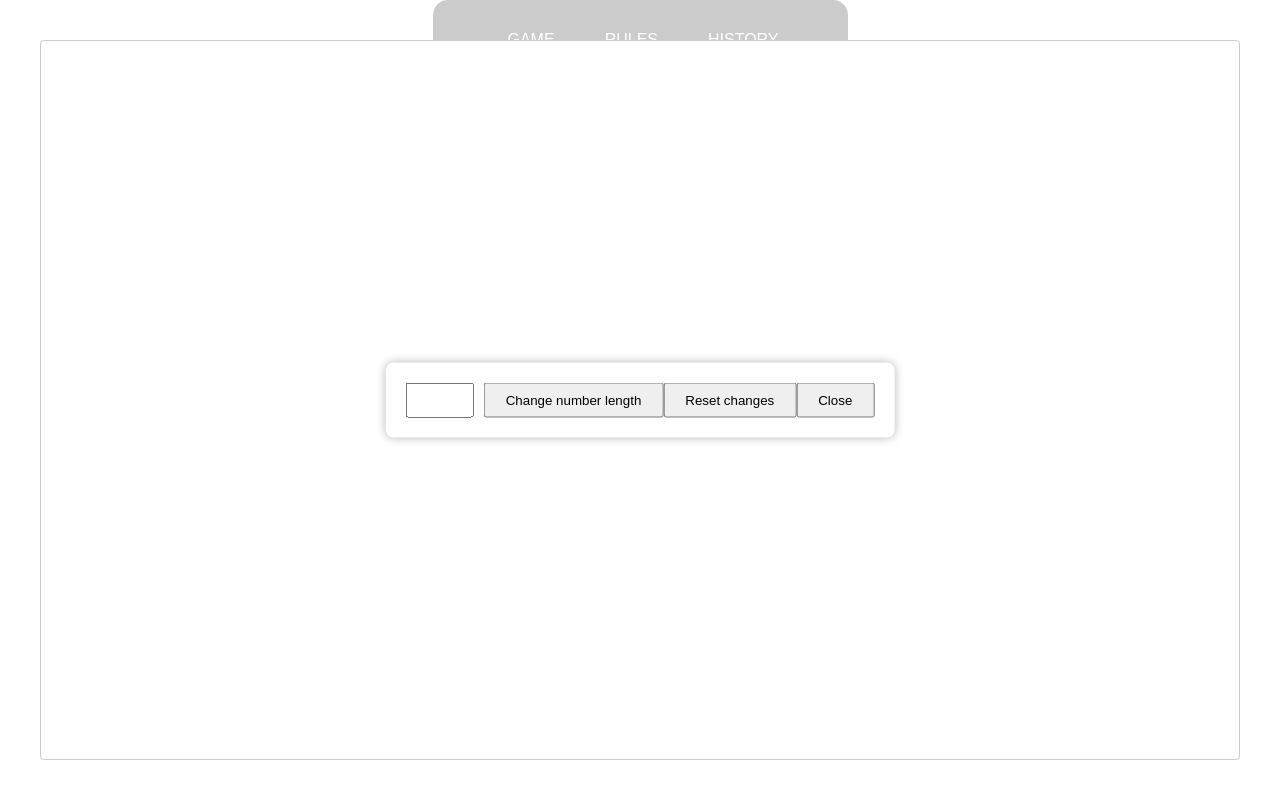
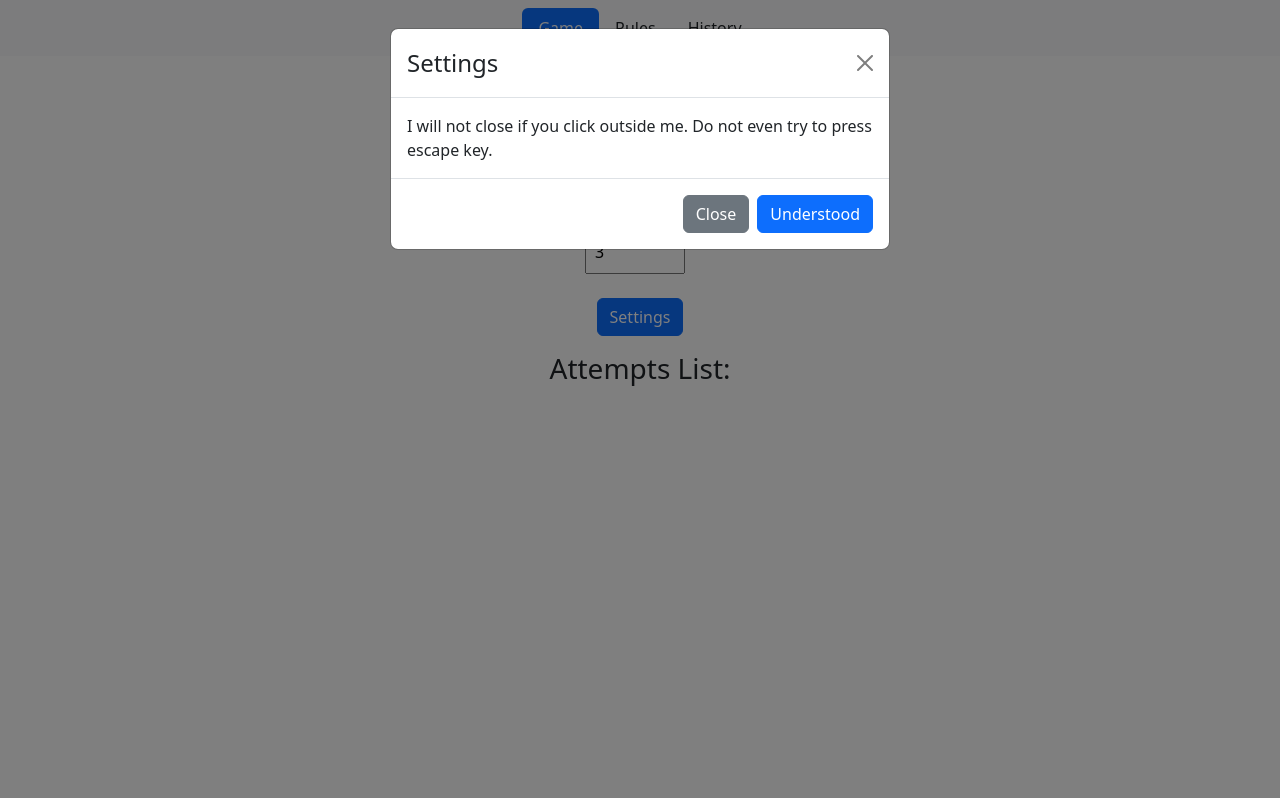
Before and after one commit to ImWeffi/Bulls_Cows, a React (Create React App) app: page /game in a window 1280 px wide. Both pictures are taken after a click on the button "Settings". Built offline with nearby package versions, Linux system fonts and the light colour scheme.

Commit message:
Added bootstrap + debugging

```diff
--- a/src/components/AttemptsList.jsx
+++ b/src/components/AttemptsList.jsx
@@ -1,12 +1,13 @@
 import React from "react";
-import "../styles/AttemptsList.css";
+
+import 'bootstrap/dist/css/bootstrap.min.css';
 const AttemptsList = ({ attempts }) => {
   return (
-    <div className="attempts-list">
+    <div className="attempts-list ">
       <h3>Attempts List:</h3>
-      <ul>
+      <ul className="list-group list-group-flush">
         {attempts.map((attempt, index) => (
-          <li key={index}>
+          <li className="list-group-item" key={index}>
             {attempt.guess}  {attempt.result} {attempt.timer}
           </li>
         ))}
--- a/src/components/Header.jsx
+++ b/src/components/Header.jsx
@@ -1,17 +1,25 @@
-import {Link} from "react-router-dom";
+import { Link } from "react-router-dom";
 
-import '../styles/Header.css'
-
-export default function Header(){
-    return (
-        <nav className="navbar">
-
-        <ul className="nav-links">
-          <li><Link to="/game">Game</Link></li>
-          <li><Link to="/rules">Rules</Link></li>
-          <li><Link to="/history">History</Link></li>
-
-        </ul>
-      </nav>
-    );
+export default function Header() {
+  return (
+    <header className="d-flex justify-content-center py-2 bg-light">
+      <ul className="nav nav-pills">
+        <li className="nav-item">
+          <Link to="/game" className="nav-link active text-light">
+            Game
+          </Link>
+        </li>
+        <li className="nav-item">
+          <Link to="/rules" className="nav-link text-dark">
+            Rules
+          </Link>
+        </li>
+        <li className="nav-item">
+          <Link to="/history" className="nav-link text-dark">
+            History
+          </Link>
+        </li>
+      </ul>
+    </header>
+  );
 }
--- a/src/components/SettingsModal.jsx
+++ b/src/components/SettingsModal.jsx
@@ -1,26 +1,42 @@
-import React from "react";
-import Modal from "react-modal";
-import "../styles/Modal.css";
-Modal.setAppElement("#root");
+import { useState } from 'react';
+import Button from 'react-bootstrap/Button';
+import Modal from 'react-bootstrap/Modal';
 
-const SettingsModal = ({ isOpen, closeModal, restartGame }) => {
+function SettingsModal() {
+  const [show, setShow] = useState(false);
+
+  const handleClose = () => setShow(false);
+  const handleShow = () => setShow(true);
+
+
   return (
-    <Modal
-      isOpen={isOpen}
-      onRequestClose={closeModal}
-      restartGame = {restartGame}
-      contentLabel="Settings Modal"
-    >
-      <div className="modal">
-        <form>
-          <input type="number" max="10" min="1" required />
-          <button onClick={restartGame}>Change number length</button>
-          <button>Reset changes</button>
-          <button onClick={closeModal}>Close</button>
-        </form>
-      </div>
-    </Modal>
+    <>
+      <Button variant="primary" onClick={handleShow}>
+        Settings
+      </Button>
+
+      <Modal
+        show={show}
+        onHide={handleClose}
+        backdrop="static"
+        keyboard={false}
+      >
+        <Modal.Header closeButton>
+          <Modal.Title>Settings</Modal.Title>
+        </Modal.Header>
+        <Modal.Body>
+          I will not close if you click outside me. Do not even try to press
+          escape key.
+        </Modal.Body>
+        <Modal.Footer>
+          <Button variant="secondary" onClick={handleClose}>
+            Close
+          </Button>
+          <Button variant="primary">Understood</Button>
+        </Modal.Footer>
+      </Modal>
+    </>
   );
-};
+}
 
 export default SettingsModal;
--- a/src/index.js
+++ b/src/index.js
@@ -3,6 +3,8 @@ import ReactDOM from 'react-dom/client';
 import './index.css';
 import App from './App';
 import reportWebVitals from './reportWebVitals';
+import 'bootstrap/dist/css/bootstrap.min.css';
+
 
 const root = ReactDOM.createRoot(document.getElementById('root'));
 root.render(
--- a/src/pages/Game.jsx
+++ b/src/pages/Game.jsx
@@ -1,9 +1,10 @@
 import Header from "../components/Header";
 import React, { useState, useEffect } from "react";
-
+import "bootstrap/dist/css/bootstrap.min.css";
 import "../styles/Game.css";
 import AttemptsList from "../components/AttemptsList";
 import SettingsModal from "../components/SettingsModal";
+
 const Game = (props) => {
   const [numberLength, setNumberLength] = useState(3);
   const [randomNumber, setRandomNumber] = useState(genrateThreeDigitNumber());
@@ -11,7 +12,6 @@ const Game = (props) => {
   const [feedback, setFeedback] = useState("");
   const [attempts, setAttempts] = useState([]);
   const [timer, setTimer] = useState(0);
-  const [modalIsOpen, setModalIsOpen] = useState(false);
 
   function genrateThreeDigitNumber() {
     const numbers = [1, 2, 3, 4, 5, 6, 7, 8, 9];
@@ -31,7 +31,13 @@ const Game = (props) => {
   }
 
   function handleGuessChange(event) {
-    setGuess(event.target.value);
+    const value = event.target.value;
+    if (/^[1-9][0-9]*$/.test(value) || value === "") {
+      const uniqueDigits = new Set(value.split(""));
+      if (uniqueDigits.size === value.length) {
+        setGuess(value);
+      }
+    }
   }
 
   function handleNumberLengthChange(event) {
@@ -86,20 +92,12 @@ const Game = (props) => {
     return () => clearInterval(interval);
   }, [guess]);
 
-  function openModal() {
-    setModalIsOpen(true);
-  }
-
-  function closeModal() {
-    setModalIsOpen(false);
-  }
-
   function restartGame() {
     startNewGame(numberLength);
   }
 
   function startNewGame(numberLength) {
-    setRandomNumber(genrateThreeDigitNumber());
+    setRandomNumber(genrateThreeDigitNumber(numberLength));
     setGuess("");
     setFeedback("");
     setAttempts([]);
@@ -124,13 +122,19 @@ const Game = (props) => {
             type="number"
             value={guess}
             onChange={handleGuessChange}
+            onKeyUp={handleGuessChange}
             max={Math.pow(10, numberLength) - 1}
             min={Math.pow(10, numberLength - 1)}
             required
           />
-
-          <button type="sumbit">Try to guess</button>
-          <button onClick={restartGame}>Restart</button>
+          <div className="btn-group" role="group">
+            <button className="btn btn-success" type="sumbit">
+              Try to guess
+            </button>
+            <button className="btn btn-danger" onClick={restartGame}>
+              Restart
+            </button>
+          </div>
 
           <p>
             You play <strong>{timer} </strong>seconds
@@ -140,9 +144,9 @@ const Game = (props) => {
           </p>
         </form>
 
-        <form >
+        <form>
           <input
-            id = "numberLengthChange"
+            id="numberLengthChange"
             type="number"
             value={numberLength}
             onChange={handleNumberLengthChange}
@@ -153,12 +157,7 @@ const Game = (props) => {
         </form>
         <br></br>
         <div>
-          <button onClick={openModal}>Settings</button>
-          <SettingsModal
-            isOpen={modalIsOpen}
-            closeModal={closeModal}
-            restartGame={restartGame}
-          ></SettingsModal>
+          <SettingsModal/>
         </div>
         <p>{feedback}</p>
         <AttemptsList attempts={attempts} />
--- a/src/pages/History.jsx
+++ b/src/pages/History.jsx
@@ -1,10 +1,11 @@
 import Header from "../components/Header";
-import "../styles/AttemptsList.css";
+import 'bootstrap/dist/css/bootstrap.min.css';
+
 const History = ({attempts}) => {
   return (
     <div>
       <Header />
-      <div className="attempts-list">
+      <div className="history">
       <h2>Game History</h2>
       <ul>
         {attempts && attempts.map((attempt, index) => (
--- a/src/pages/NotFound.jsx
+++ b/src/pages/NotFound.jsx
@@ -1,5 +1,5 @@
 import { Link } from "react-router-dom";
-
+import 'bootstrap/dist/css/bootstrap.min.css';
 const NotFound = () => {
   return (
     <div>
--- a/src/pages/Rules.jsx
+++ b/src/pages/Rules.jsx
@@ -1,6 +1,6 @@
 import Header from "../components/Header";
 import '../styles/Rules.css'
-
+import 'bootstrap/dist/css/bootstrap.min.css';
 const Rules = () => {
 
 return (<>
@@ -21,7 +21,7 @@ return (<>
       </p>
       <h2 className="sub-heading">Rules:</h2>
       <ul className="rules-list">
-        <li>The hidden number consists of four digits.</li>
+        <li>The hidden number consists of three digits.</li>
         <li>Digits cannot be repeated in the hidden number.</li>
         <li>The player makes a guess, and they are informed about bulls and cows.</li>
         <li>The game continues until the player guesses the number.</li>
--- a/src/styles/AttemptsList.css
+++ /dev/null
@@ -1,12 +0,0 @@
-.attempts-list {
-    margin-top: 20px;
-  }
-
-  .attempts-list ul {
-    list-style: none;
-    padding: 0;
-  }
-
-  .attempts-list li {
-    margin-bottom: 5px;
-  }
--- a/src/styles/Header.css
+++ /dev/null
@@ -1,46 +0,0 @@
-
-body {
-    margin: 0;
-    font-family: 'Arial', sans-serif;
-  }
-
-  .navbar {
-    background-color: #333;
-    padding: 15px 20px;
-    display: flex;
-    justify-content: space-between;
-    align-items: center;
-    border-radius: 15px;
-    overflow: hidden;
-    color: #fff;
-    text-align: center;
-    max-width: 375px;
-    margin: 0 auto;
-  }
-
-  .logo {
-    font-size: 1.5rem;
-    font-weight: bold;
-  }
-
-  .nav-links {
-    list-style: none;
-    display: flex;
-    gap: 20px;
-    border-radius: 10px;
-    overflow: hidden;
-    justify-content: center;
-  }
-
-  .nav-links li {
-    text-transform: uppercase;
-  }
-
-  .nav-links a {
-    text-decoration: none;
-    color: #fff;
-    padding: 10px 15px;
-    border-radius: 5px;
-    transition: background-color 0.3s eas
-
-  }
--- a/src/styles/History.css
+++ b/src/styles/History.css
@@ -0,0 +1,4 @@
+.history {
+    text-align: center;
+    margin-top: 50px;
+  }
--- a/src/styles/Modal.css
+++ /dev/null
@@ -1,29 +0,0 @@
-.modal {
-    text-align: center;
-    position: fixed;
-    top: 50%;
-    left: 50%;
-    transform: translate(-50%, -50%);
-    background-color: white;
-    padding: 20px;
-    border-radius: 8px;
-    box-shadow: 0 0 10px rgba(0, 0, 0, 0.3);
-  }
-
-  .modal-title {
-    font-size: 1.5rem;
-    margin-bottom: 10px;
-  }
-
-  .modal-button {
-    padding: 8px 16px;
-    background-color: #3498db;
-    color: white;
-    border: none;
-    border-radius: 4px;
-    cursor: pointer;
-  }
-
-  .modal-button:hover {
-    background-color: #2980b9;
-  }
```
